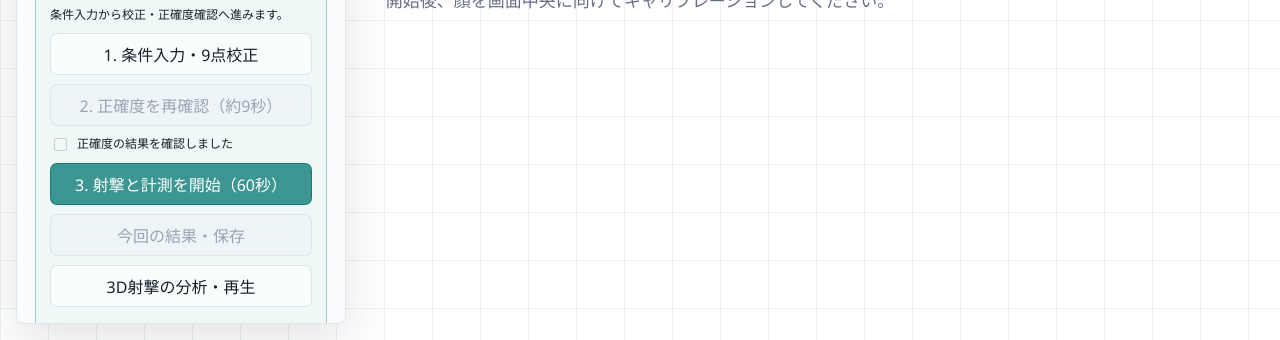
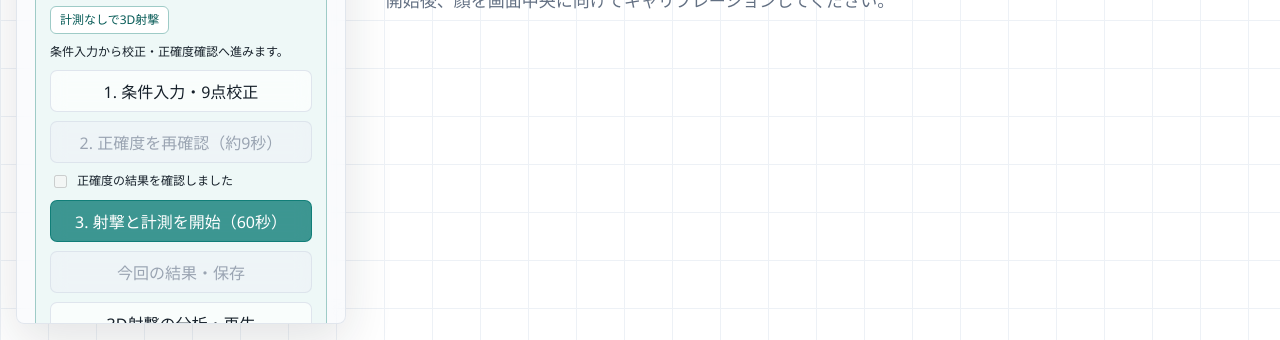
Before and after one commit to j23308nt/A-Study-on-the-Relationship-Between-Eye-Movement-Patterns-and-Skill-Level-in-FPS-Games, a plain HTML site: page index.html in a window 1280 px wide. Shown: the part 460-800 px from the top of the page. Drawn offline with nearby package versions, Linux system fonts and the light colour scheme.

Commit message:
Add a compact button to play 3D shooting without gaze tracking

```diff
--- a/index.html
+++ b/index.html
@@ -36,6 +36,7 @@
 
         <section class="validation-controls shooting-controls" aria-label="3D射撃の視線研究">
           <h2>3D射撃・視線計測</h2>
+          <a id="shootingPlayOnlyBtn" class="shooting-play-only" href="sites/pistol-range/dist/index.html">計測なしで3D射撃</a>
           <p id="shootingStatus" aria-live="polite">条件入力から校正・正確度確認へ進みます。</p>
           <button id="shootingSetupBtn" type="button">1. 条件入力・9点校正</button>
           <button id="shootingCheckBtn" type="button" disabled>2. 正確度を再確認（約9秒）</button>
--- a/shooting.css
+++ b/shooting.css
@@ -1,4 +1,7 @@
 .shooting-controls { border-top: 2px solid #0b7a75; }
+.shooting-play-only { justify-self: start; display: inline-flex; align-items: center; min-height: 28px; padding: 4px 9px; border: 1px solid #9ecbc7; border-radius: 6px; background: #fff; color: #075b57; font-size: 12px; line-height: 1.4; text-decoration: none; }
+.shooting-play-only:hover { background: #e1f3f0; border-color: #0b7a75; }
+.shooting-play-only:focus-visible { outline: 2px solid #0b7a75; outline-offset: 3px; }
 .shooting-review { display: flex; gap: 7px; align-items: flex-start; font-size: 12px; line-height: 1.5; }
 .shooting-review input { width: auto; margin-top: 3px; }
 .shooting-home .aim-controls, .shooting-home .export { display: none; }
```
Also changed, not shown: README.md.
